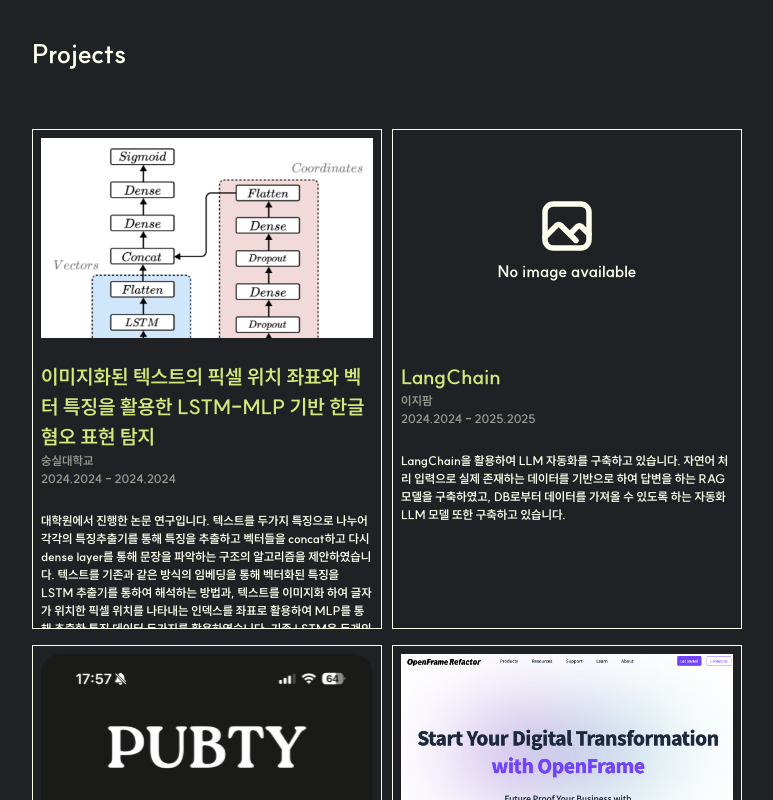
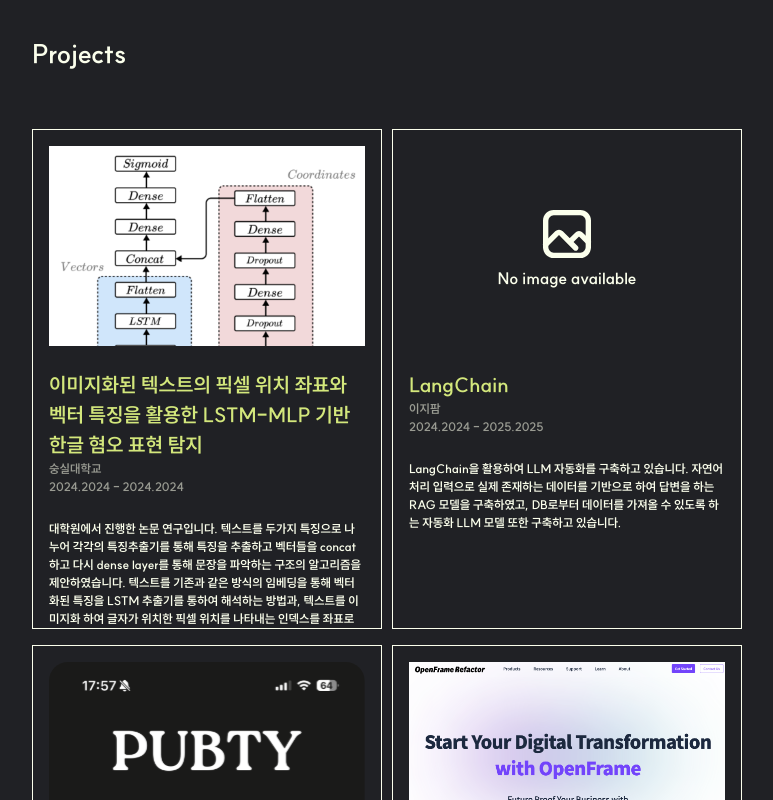
Before and after one commit to ramieeee/portfolio_2.0, a Next.js app: page / in a window 1280 px wide. Shown: the part 3720-4520 px from the top of the page, without its empty margins (256-1029 px from the left). Built offline with nearby package versions, Linux system fonts and the light colour scheme.

Commit message:
Add scss and andd styles to project card

```diff
--- /dev/null
+++ b/components/molecules/ProjectCard.module.scss
@@ -0,0 +1,12 @@
+.ProjectCard {
+  transition: background 0.5s, backdrop-filter 0.2s;
+  &:hover {
+    background: radial-gradient(
+      151.92% 127.02% at 15.32% 21.04%,
+      rgba(47, 51, 28, 0.5) 0%,
+      rgba(35, 47, 92, 0.25) 80%,
+      rgba(97, 117, 135, 0.05) 100%
+    );
+    backdrop-filter: blur(40px);
+  }
+}
--- a/components/molecules/ProjectCard.tsx
+++ b/components/molecules/ProjectCard.tsx
@@ -1,6 +1,7 @@
 import { ProjectDataType } from "@/types/types";
 import Image from "next/image";
 import PhotoSvg from "@/assets/photo.svg";
+import styles from "./ProjectCard.module.scss";
 
 interface ProjectCard {
   project: ProjectDataType;
@@ -9,9 +10,8 @@
 export default function ProjectCard({ project }: ProjectCard) {
   return (
     <div
-      className="flex flex-col w-[350px] h-[500px] p-2 border-[1px]
-      border-color-main cursor-pointer hover:bg-color-secondary
-      transition-all duration-200 overflow-hidden gap-6"
+      className={`flex flex-col w-[350px] h-[500px] p-4 border-[1px] border-color-main cursor-pointer overflow-hidden gap-6
+        ${styles.ProjectCard}`}
     >
       {/* img */}
       <div className="w-full h-[200px] flex justify-center items-center mx-auto">
--- a/package.json
+++ b/package.json
@@ -14,6 +14,8 @@
     "postcss": "^8.4.49",
     "react": "^19.0.0",
     "react-dom": "^19.0.0",
+    "sass": "^1.83.1",
+    "scss": "^0.2.4",
     "tailwindcss": "^3.4.17"
   },
   "devDependencies": {
```
Also changed, not shown: 1 other file (tests, documents, lock files or other folders).
